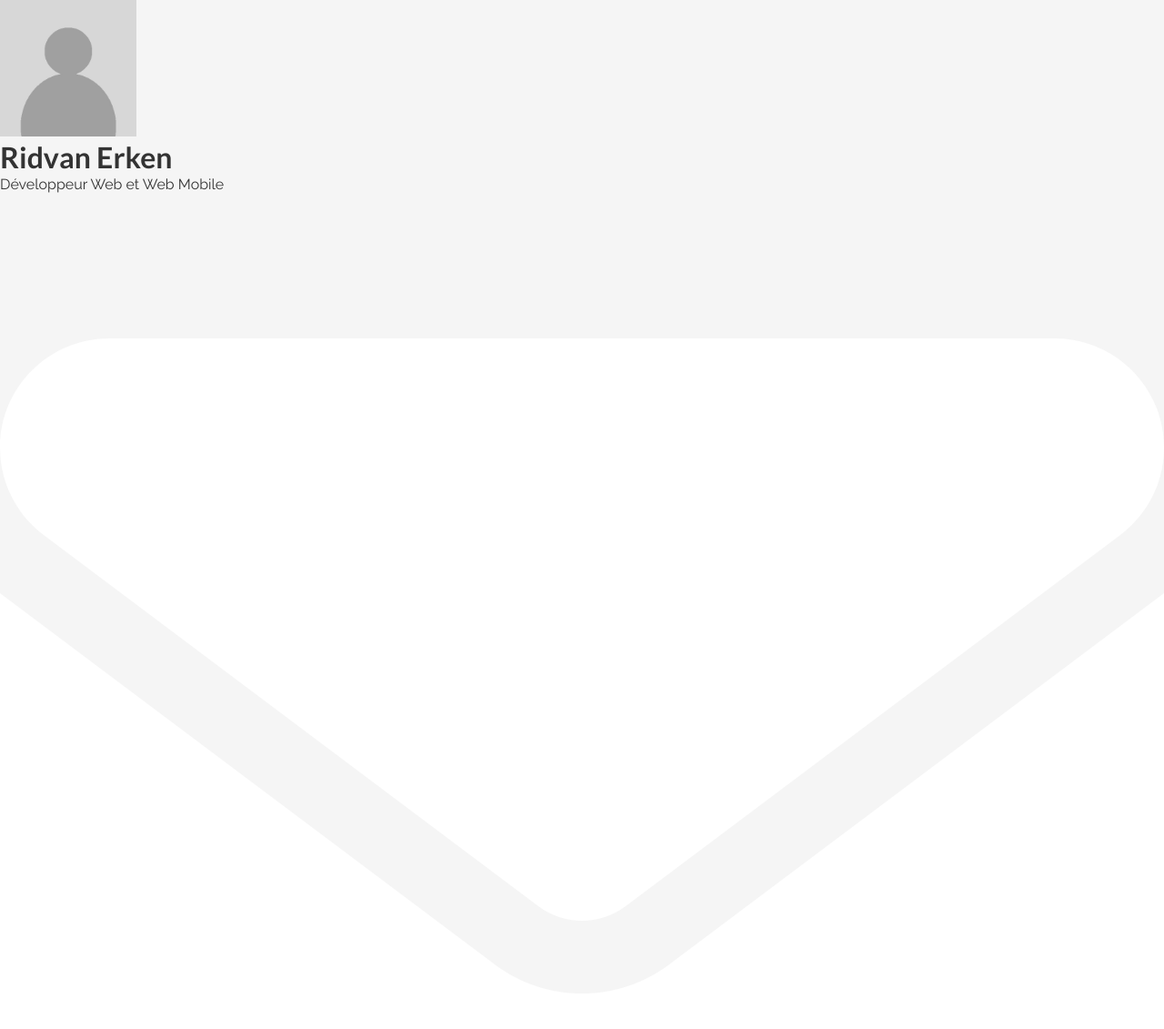
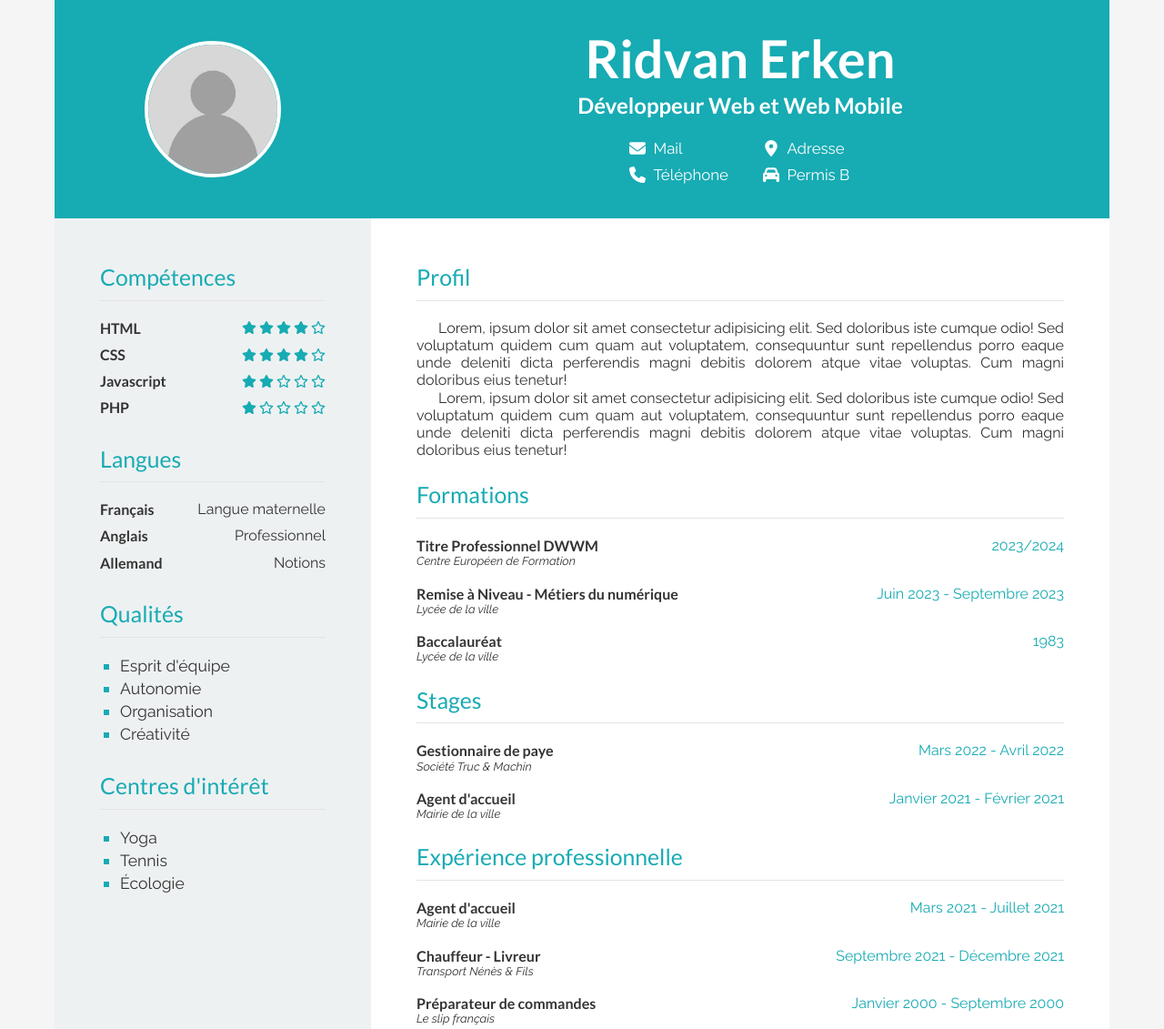
Before and after one commit to Bucheronn/Erken_Ridvan_Devoir_3_CV_HTML_CSS, a plain HTML site: page index.html in a window 1280 px wide. Shown: the top 1131 px of the page at 91% size. Drawn offline with Linux system fonts and the light colour scheme.

Commit message:
Mise en page le CV avec Flexbox #7

```diff
--- a/assets/css/style.css
+++ b/assets/css/style.css
@@ -83,3 +83,219 @@ a {
     color: inherit;
     text-decoration: none;
 }
+
+/* ---------- 4. Conteneur du CV : 1160px, centré ---------- */
+.cv {
+    width: 1160px;
+    margin: 0 auto;
+    background-color: var(--blanc);
+}
+
+/* ---------- 5. En-tête ---------- */
+.entete {
+    display: flex;
+    align-items: center;
+    height: 240px;
+    background-color: var(--turquoise);
+    color: var(--blanc);
+}
+
+.entete-photo {
+    display: flex;
+    justify-content: center;
+    width: 348px; /* même largeur que la colonne de gauche */
+}
+
+.lien-photo {
+    display: block;
+}
+
+.photo-profil {
+    display: block;
+    width: 150px;
+    height: 150px;
+    border: 4px solid var(--blanc);
+    border-radius: 50%;
+    object-fit: cover;
+}
+
+.entete-texte {
+    display: flex;
+    flex-direction: column;
+    align-items: center;
+    flex: 1;
+}
+
+.entete h1 {
+    font-size: 3.6rem;
+    font-weight: 700;
+}
+
+.poste {
+    margin-top: 4px;
+    font-family: "Lato", Arial, sans-serif;
+    font-size: 1.5rem;
+    font-weight: 700;
+}
+
+.contacts {
+    display: flex;
+    flex-wrap: wrap;
+    width: 245px;
+    margin-top: 22px;
+    font-size: 1.05rem;
+}
+
+.contacts li {
+    display: flex;
+    align-items: center;
+    width: 60%;
+    margin-bottom: 9px;
+}
+
+.contacts li:nth-child(even) {
+    width: 40%;
+}
+
+.contacts a {
+    display: flex;
+    align-items: center;
+}
+
+.icone {
+    width: 18px;
+    height: 18px;
+    margin-right: 9px;
+}
+
+/* ---------- 6. Contenu : deux colonnes ---------- */
+.contenu {
+    display: flex;
+}
+
+/* Titres des rubriques */
+.contenu h2 {
+    margin-bottom: 20px;
+    padding-bottom: 10px;
+    border-bottom: 1px solid var(--gris-trait);
+    color: var(--turquoise);
+    font-size: 1.55rem;
+    font-weight: 400;
+}
+
+.contenu section {
+    margin-bottom: 25px;
+}
+
+/* ---------- 7. Colonne de gauche ---------- */
+.colonne-gauche {
+    width: 348px;
+    padding: 50px 50px 30px;
+    background-color: var(--gris-colonne);
+}
+
+.colonne-gauche section {
+    margin-bottom: 32px;
+}
+
+.liste-niveaux li {
+    display: flex;
+    justify-content: space-between;
+    align-items: center;
+    margin-bottom: 10px;
+}
+
+.libelle {
+    font-family: "Lato", Arial, sans-serif;
+    font-weight: 700;
+}
+
+.etoiles {
+    display: flex;
+    gap: 3px;
+}
+
+.etoiles img {
+    width: 16px;
+    height: 16px;
+}
+
+/* Listes à puces carrées turquoise */
+.liste-puces {
+    padding-left: 22px;
+    list-style: square;
+    font-size: 1.1rem;
+}
+
+.liste-puces li {
+    margin-bottom: 4px;
+}
+
+.liste-puces li::marker {
+    color: var(--turquoise);
+}
+
+/* ---------- 8. Colonne de droite ---------- */
+.colonne-droite {
+    flex: 1;
+    padding: 50px 50px 40px;
+}
+
+/* Texte du profil : première ligne indentée et texte justifié */
+.profil p {
+    text-align: justify;
+    text-indent: 1.5em;
+}
+
+/* Formations, stages, expériences */
+.parcours li {
+    display: flex;
+    justify-content: space-between;
+    align-items: flex-start;
+    margin-bottom: 18px;
+}
+
+.parcours h3 {
+    font-size: 1rem;
+    font-weight: 700;
+}
+
+.lieu {
+    font-size: 0.8rem;
+    font-style: italic;
+}
+
+.date {
+    color: var(--turquoise);
+}
+
+/* ---------- 9. Pied de page ---------- */
+.pied {
+    display: flex;
+    flex-direction: column;
+    align-items: center;
+    padding: 20px 0 12px;
+    background-color: var(--turquoise);
+    color: var(--blanc);
+}
+
+.reseaux {
+    display: flex;
+    gap: 22px;
+}
+
+.reseaux a {
+    display: block;
+}
+
+.reseaux img {
+    display: block;
+    width: 24px;
+    height: 24px;
+}
+
+.mise-a-jour {
+    margin-top: 14px;
+    font-size: 0.75rem;
+    font-style: italic;
+}
```
